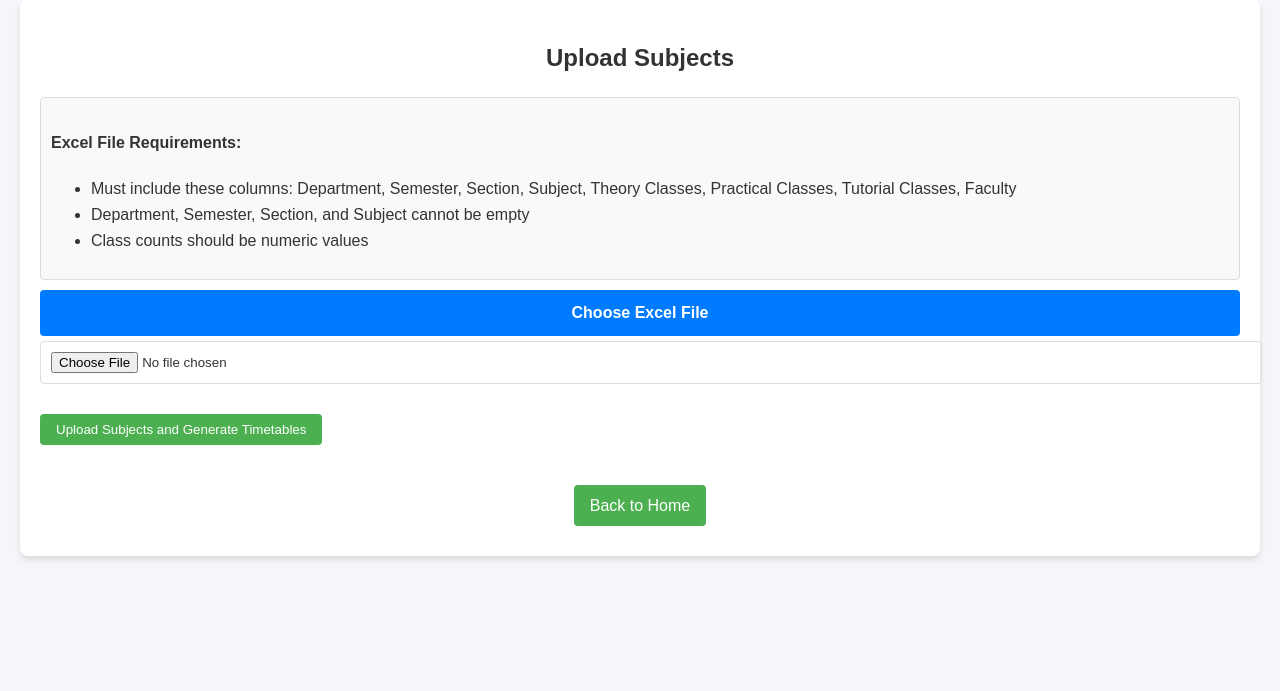
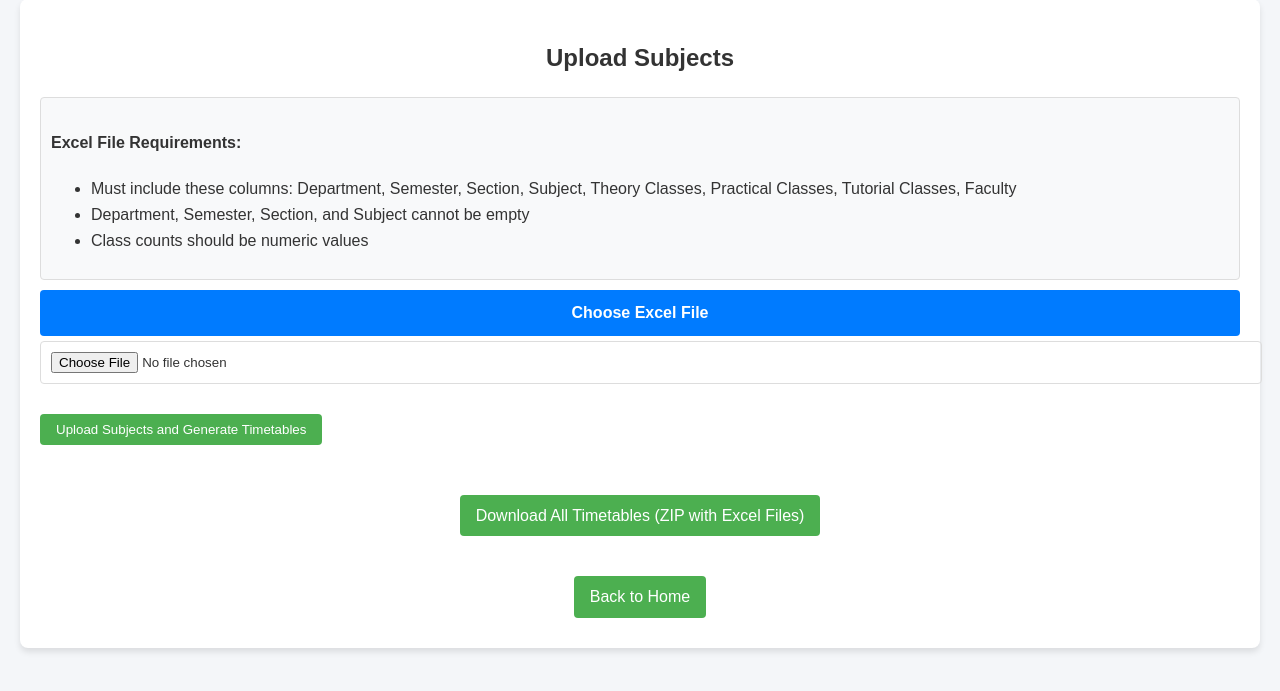
Before and after one commit to VaishnaviVadla33/TimeTableSheduler, a Flask app: page /upload in a window 1280 px wide. Shown: the part 21-712 px from the top of the page. Run offline with Flask 3, Linux system fonts and the light colour scheme; parts of the project's set-up code (start-up, migrations or seed data) failed here and were passed over.

Commit message:
Update upload.html

```diff
--- a/templates/upload.html
+++ b/templates/upload.html
@@ -64,6 +64,13 @@
         </form>
 
         <div class="actions">
+            <a href="{{ url_for('download_timetables') }}" class="btn" style="margin-top: 20px;">
+                Download All Timetables (ZIP with Excel Files)
+            </a>
+        </div>
+
+
+        <div class="actions">
             <a href="{{ url_for('index') }}" class="btn">Back to Home</a>
         </div>
     </div>
```
